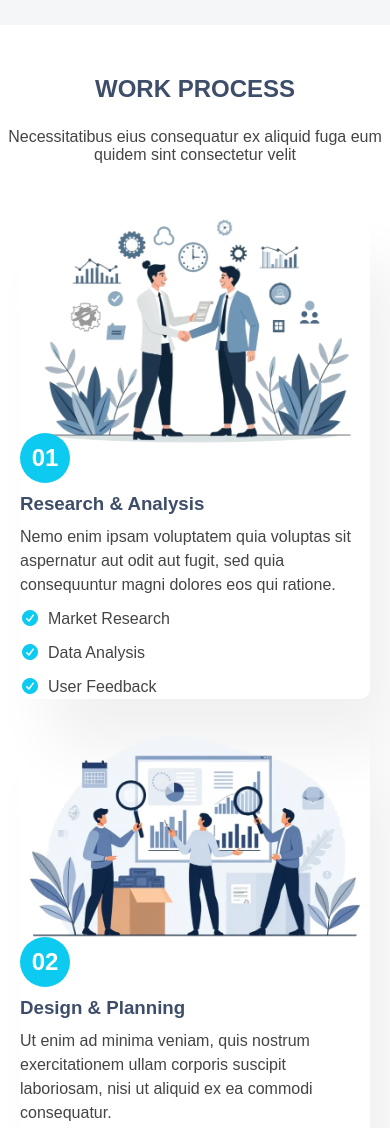
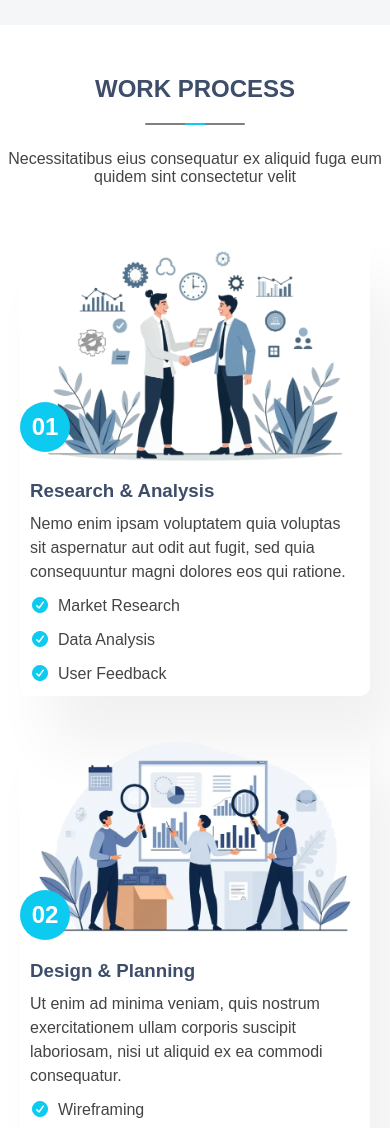
Before and after one commit to favouroboh240-code/Arsha, a plain HTML site: page index.html in a window 390 px wide. Shown: the part 4580-5708 px from the top of the page. Drawn offline with Linux system fonts and the light colour scheme.

Commit message:
Updated index.html and CSS

```diff
--- a/Assets/Css/arsha.css
+++ b/Assets/Css/arsha.css
@@ -459,6 +459,8 @@ header ul li .active {
   width: 30%;
   box-shadow: 30px 50px 60px rgba(0, 0, 0, 0.06);
   border-radius: 10px;
+  position: relative;
+  padding: 10px;
 }
 .work-process .process .process1:hover {
   transform: translateY(-10px);
@@ -492,7 +494,10 @@ header ul li .active {
   color: white;
   background-color: #0dcaf0;
   line-height: 50px;
-  margin-top: -50px;
+  position: absolute;
+  top: 46%;
+  left: 0;
+  right: 0;
 }
 .work-process .process .process1 h3 {
   margin: 10px 0;
@@ -510,6 +515,12 @@ header ul li .active {
   }
   .work-process .process .process1 {
     width: 100%;
+    position: relative;
+  }
+  .work-process .process .process1 span {
+    position: absolute;
+    top: 36%;
+    right: 0;
   }
 }
 .call {
@@ -567,6 +578,7 @@ header ul li .active {
   }
   .call .call-to-action .left {
     width: 90%;
+    text-align: center;
   }
   .call .call-to-action .right {
     width: 100%;
@@ -640,6 +652,10 @@ header ul li .active {
   }
   .portfolio .port .port-images {
     width: 90%;
+    margin: auto;
+  }
+  .portfolio .port .port-images img {
+    margin-bottom: 20px;
   }
 }
 .team {
--- a/index.html
+++ b/index.html
@@ -159,10 +159,10 @@
       </div>
     </div>
   </section>
-  <!-----work section-->
+  <!-----work process section-->
   <section class="work-process">
     <h1>WORK PROCESS</h1>
-    <div class="styled-line"></div>
+    <div class="title-line"></div>
     <h4>Necessitatibus eius consequatur ex aliquid fuga eum quidem sint consectetur velit</h4>
     <div class="process">
       <div class="process1">
```
